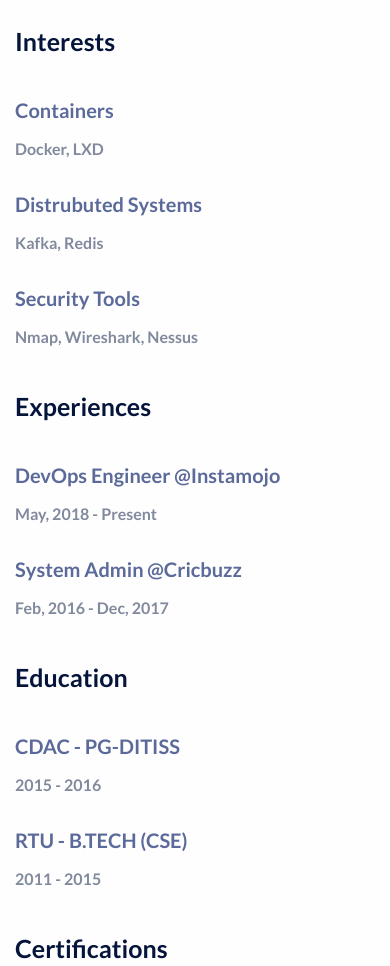
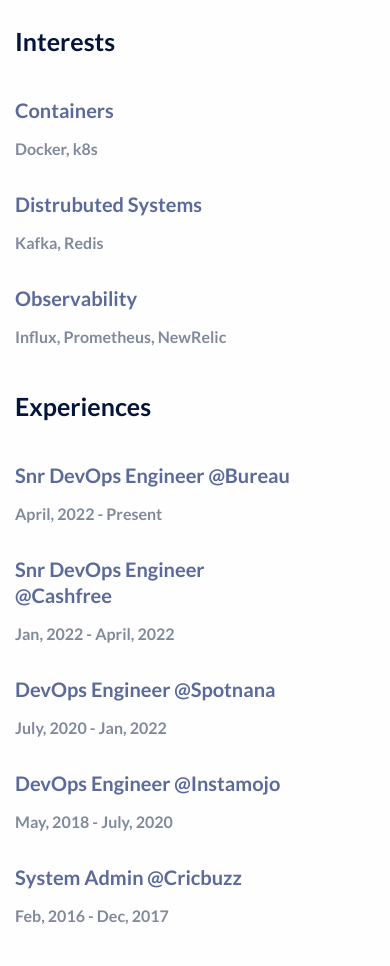
Before and after one commit to iabhinav29/iabhinav29.github.io, a plain HTML site: page index.html in a window 390 px wide. Shown: the part 1740-2706 px from the top of the page. Drawn offline with Linux system fonts and the light colour scheme.

Commit message:
mobile changes

```diff
--- a/index.html
+++ b/index.html
@@ -240,7 +240,7 @@
 				<div class="list-card">
 					<div>
 						<h3>Containers</h3>
-						<span>Docker, LXD</span>
+						<span>Docker, k8s</span>
 					</div>
 				</div>
 
@@ -252,8 +252,8 @@
 				</div>
 				<div class="list-card">
 					<div>
-						<h3>Security Tools</h3>
-						<span>Nmap, Wireshark, Nessus </span>
+						<h3>Observability</h3>
+						<span>Influx, Prometheus, NewRelic </span>
 					</div>
 				</div>
 
@@ -270,9 +270,45 @@
         </table>
 		<div class="sections">
 				<div class="list-card">
+				<!-- <div>
+					<h3>Snr DevOps Engineer @Bureau</h3>
+					<span class="date">April, 2022 - Present</span>
+					<h3>Snr DevOps Engineer @Cashfree</h3>
+					<span class="date">Jan, 2022 - April, 2022</span>
+					<h3>DevOps Engineer @Spotnana</h3>
+					<span class="date">July, 2020 - Jan, 2022</span>
+					<h3>DevOps Engineer @Instamojo</h3>
+					<span class="date">May, 2018 - July, 2020</span>
+					<h3>System Admin @Cricbuzz</h3>
+					<span class="date">Feb, 2016 - Dec, 2017</span>
+				</div> -->
+			</div>
+
+			<div class="list-card">
+				<div>
+					<h3>Snr DevOps Engineer @Bureau</h3>
+					<span class="date">April, 2022 - Present</span>
+				</div>
+			</div>
+
+			<div class="list-card">
+				<div>
+					<h3>Snr DevOps Engineer @Cashfree</h3>
+					<span class="date">Jan, 2022 - April, 2022</span>
+				</div>
+			</div>
+
+			<div class="list-card">
+				<div>
+					<h3>DevOps Engineer @Spotnana</h3>
+					<span class="date">July, 2020 - Jan, 2022</span>
+				</div>
+			</div>
+
+			<div class="list-card">
 				<div>
 					<h3>DevOps Engineer @Instamojo</h3>
-					<span class="date">May, 2018 - Present</span>
+					<span class="date">May, 2018 - July, 2020</span>
 				</div>
 			</div>
 
```
